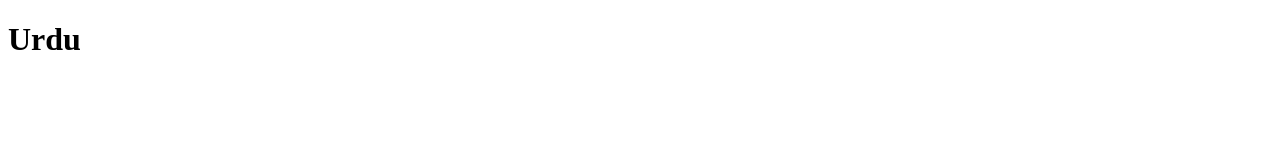
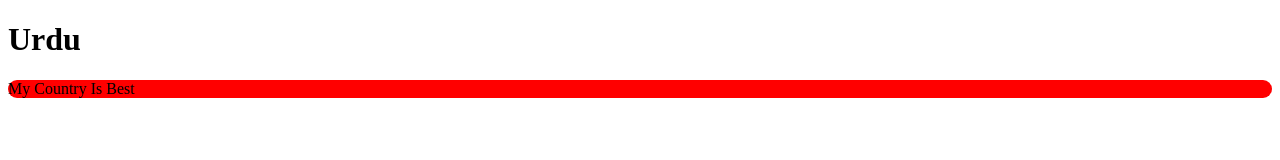
Before and after one commit to M-Rabee-Qureshi/Header, a plain HTML site: page Home.html in a window 1280 px wide. Drawn offline with Linux system fonts and the light colour scheme.

Commit message:
Home In Div Function

```diff
--- a/Home.html
+++ b/Home.html
@@ -7,5 +7,9 @@
 </head>
 <body>
     <h1>Urdu </h1>
+    <div style="background-color: red;
+    border-radius: 45px;">
+<p>My Country Is Best</p>
+    </div>
 </body>
 </html>
```
